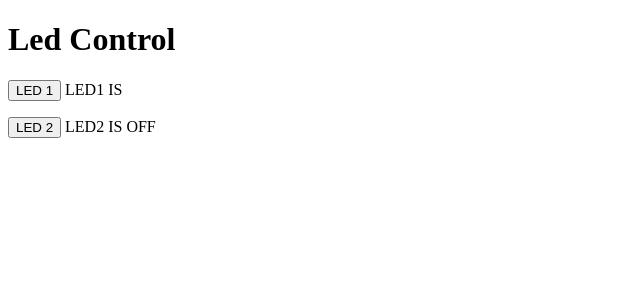
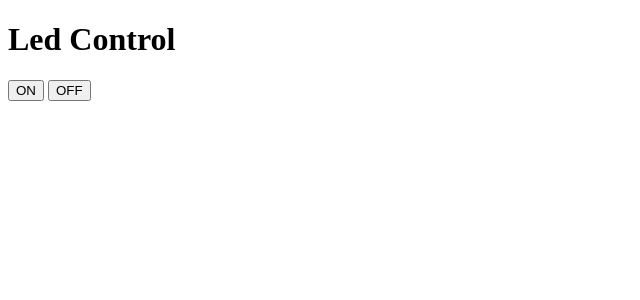
Before and after one commit to nht198/navigation, a Flask app: page /led in a window 1280 px wide. Shown: the part 170-470 px from the top of the page, without its empty margins (0-640 px from the left). Run offline with Flask 2, Linux system fonts and the light colour scheme.

Commit message:
update status success

```diff
--- a/main.py
+++ b/main.py
@@ -34,33 +34,27 @@
                 music.previous()
 	return render_template('mp3.html')
 
-led1_status = ''
-led2_status = ''
-status1 = ''
-status2 = ''
+
 @app.route("/led")
-def led_main():
-	global led1_status
-	global led2_status
-	global status1
-	global status2
-	if led1_status == True :
-		status1 = 'ON'
-	else: 	status = 'OFF'
-	if led2_status == True :
-                status2 = 'ON'
-        else: status2 = 'OFF'
-	return render_template('led.html',led1_value=status1,led2_value=status2)
+@app.route("/led/<led_status>",methods = ['POST'])
+def led_change(led_status= None):
+#        led1_status = None
+#        led2_status = None
+	if(led_status == 'led1on'):
+#		global led1_status
+		led.changeled1()
+	if (led_status == 'led1off'):
+#		global led2_status
+		led.changeled1()
+	return render_template('led.html')
 
-@app.route("/led/<led_status>",methods = ['POST'])
-def led_change(led_status):
-	if(led_status == 'led1'):
-#		global led1_status
-		led1_status = led.changeled1()
-	if (led_status == 'led2'):
-#		global led2_status
-		led2_status = led.changeled2()
-	return ''
+@app.route('/printledstatus')
+def printledstatus():
+	status = request.args.get('state')
+	if status == 'led1on':
+		return jsonify(result='led 1 is on')
+	if status == 'led1off':
+		return jsonify(result='led 1 is off')
 
 if __name__ == "__main__":
         app.run(host = "0.0.0.0",port = 5000, debug =True)
--- a/mp3.py
+++ b/mp3.py
@@ -8,7 +8,6 @@
                 os.system('sudo killall omxplayer.bin')
         def start(self):
                 self.player = subprocess.Popen(["omxplayer",self.f[self.number]],stdin=subprocess.PIPE)
-                print(self.f[self.number] + "is playing")
 
         def pause(self):
                 status = self.player.poll()
@@ -33,3 +32,6 @@
                 if (self.number < 0):
                         self.number = self.h -1
                 self.start()
+
+	def name_song(self):
+		return (self.f[self.number])
--- a/templates/led.html
+++ b/templates/led.html
@@ -1,13 +1,17 @@
 {% extends "layout.html" %}
 {% block script %}
 <script src="https://code.jquery.com/jquery-2.2.2.min.js"></script>
-<script>
+<script type=text/javascript>
 $(document).ready(function() {
-  $('#led1').click(function() {
-    $.post('/led/led1');
-  });
-  $('#led2').click(function() {
-    $.post('/led/led2');
+  $('#led1on').click(function() {
+	$.post('/led/led1on');
+	$.getJSON('/printledstatus', {state: $('#led1on').val()},
+function(data){$('#result').text(data.result)});
+	});
+  $('#led1off').click(function() {
+    	$.post('/led/led1off');
+ 	$.getJSON('/printledstatus', {state: $('#led1off').val()},
+		function(data){$('#result').text(data.result)});
   });
 
 });
@@ -18,12 +22,10 @@
 <div class="led">
 	<h1>Led Control</h1>
 	<p>
-        <button type="button" id="led1" class="btn btn-success">LED 1</button>
-		LED1 IS {{led1_value}}
-   	 </p>
-	<p>
-		<button type="button" id="led2" class="btn btn-danger">LED 2</button>
-		LED2 IS {{led2_value}}
+        <button type="button" id="led1on" class="btn btn-success" value="led1on">ON</button>
+	<button type="button" id="led1off" class="btn btn-danger" value="led1off">OFF</button>
 	</p>
+	<p id=result></p>
+
 </div>
 {% endblock %}
--- a/templates/mp3.html
+++ b/templates/mp3.html
@@ -28,6 +28,9 @@
           <button type="button" id="stop" class="btn btn-danger">Stop</button>
           <button type="button" id="next" class="btn btn-success">Next</button>
           <button type="button" id="previous" class="btn btn-danger">Previous</button>
-    </p>
+	</p>
+	<h2>
+	{{mp3_song}} is playing....
+	<h2>
 </div>
 {% endblock %}
```
Also changed, not shown: 1 other file.
